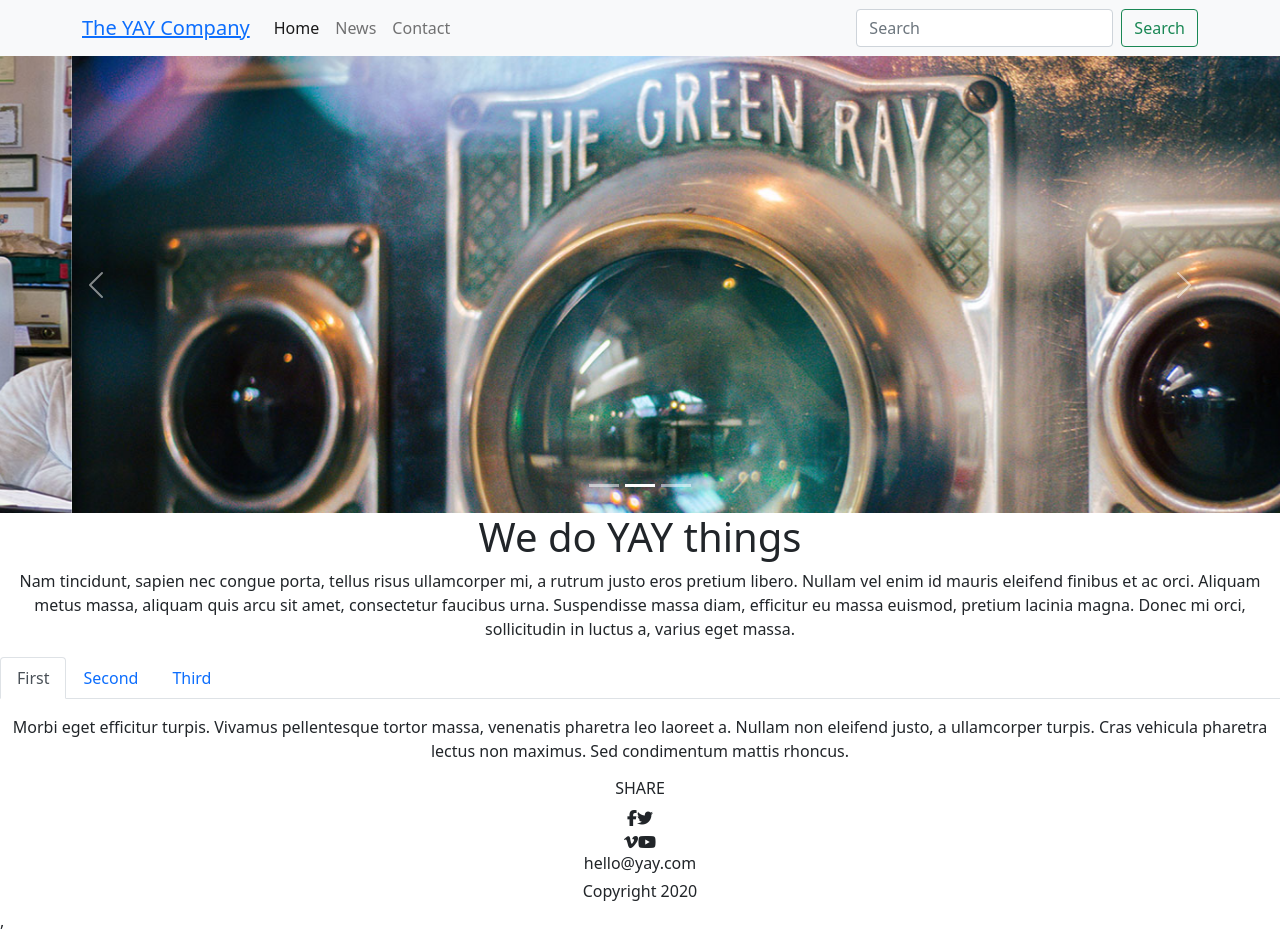
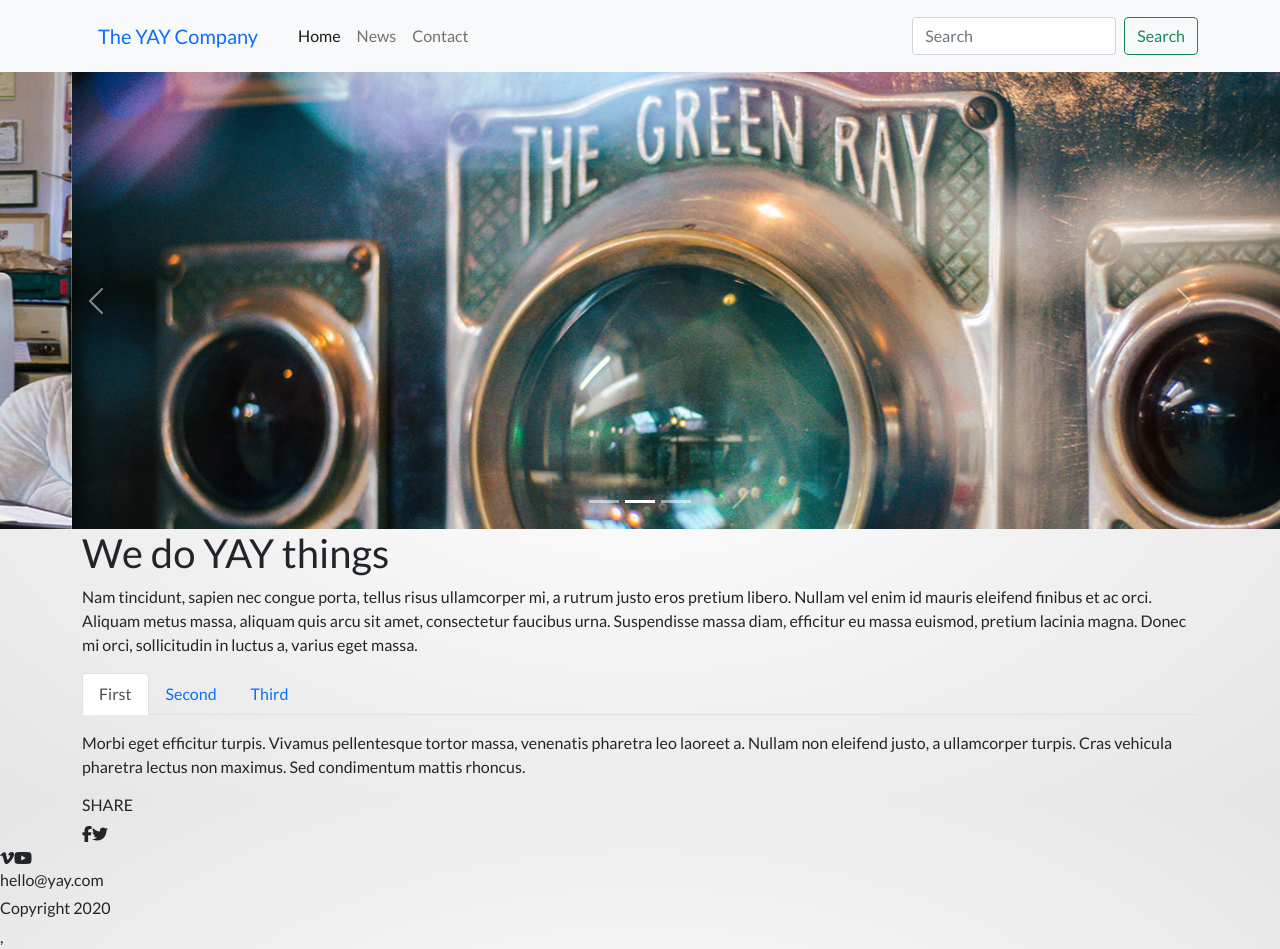
Before and after one commit to Noroff-FEU-Assignments/css-frameworks-ca-pkderlam87, a React (Create React App) app in the folder yay/: page /Home in a window 1280 px wide. Built offline with nearby package versions, Linux system fonts and the light colour scheme; a web font is replaced by a local one.

Commit message:
Only the global styles are done.

```diff
--- a/yay/package.json
+++ b/yay/package.json
@@ -12,6 +12,7 @@
     "react-dom": "^17.0.2",
     "react-router-dom": "^6.0.2",
     "react-scripts": "4.0.3",
+    "styled-components": "^5.3.3",
     "web-vitals": "^1.1.2"
   },
   "scripts": {
@@ -37,5 +38,8 @@
       "last 1 firefox version",
       "last 1 safari version"
     ]
+  },
+  "devDependencies": {
+    "babel-plugin-styled-components": "^1.13.3"
   }
 }
--- a/yay/src/App.css
+++ /dev/null
@@ -1,38 +0,0 @@
-.App {
-  text-align: center;
-}
-
-.App-logo {
-  height: 40vmin;
-  pointer-events: none;
-}
-
-@media (prefers-reduced-motion: no-preference) {
-  .App-logo {
-    animation: App-logo-spin infinite 20s linear;
-  }
-}
-
-.App-header {
-  background-color: #282c34;
-  min-height: 100vh;
-  display: flex;
-  flex-direction: column;
-  align-items: center;
-  justify-content: center;
-  font-size: calc(10px + 2vmin);
-  color: white;
-}
-
-.App-link {
-  color: #61dafb;
-}
-
-@keyframes App-logo-spin {
-  from {
-    transform: rotate(0deg);
-  }
-  to {
-    transform: rotate(360deg);
-  }
-}
--- a/yay/src/App.js
+++ b/yay/src/App.js
@@ -1,18 +1,27 @@
 
-import './App.css';
+import React from 'react';
+import { ThemeProvider } from 'styled-components';
 import Navigation from './components/Nav';
-/*import CarouselNews from './components/Carousel';
-import TitlePage from './components/TitlePage';
-import Paragraph from './components/Paragraph';
-import TabsIndex from './components/Tabs';
-import Footer from './components/Footer';*/
 import { Route, Routes } from 'react-router-dom';
 import Home from './components/Home/Home'
 import News from './components/News/News';
 import Contact from './components/Contact/Contact';
+import GlobalStyle from './styles/GlobalStyle';
+
+const theme = {
+  primaryColour: "#E92569",
+  secondaryColour: "#FFFFFF",
+  lightGray: "#EFEFEF",
+  darkGray: "#767676",
+  mediumGray: "#C7C7C7",
+  blackColour: "#0A0A0A",
+  backgroundColour: "radial-gradient(#FFFFFF,#E5E5E5)",
+}
 
 function App() {
   return (
+    <ThemeProvider theme={theme}>
+      <GlobalStyle />
       <div className="App">
         <Navigation />
         <Routes>
@@ -21,6 +30,7 @@ function App() {
           <Route path="/Contact" element={<Contact />} />
         </Routes>
       </div>
+    </ThemeProvider>
   );
 }
 
--- a/yay/src/components/Contact/Contact.js
+++ b/yay/src/components/Contact/Contact.js
@@ -3,13 +3,16 @@ import InfoContact from './InfoContact';
 import TitlePage from './../TitlePage';
 import FormContact from './FormContact';
 import Footer from './../Footer';
+import Container from 'react-bootstrap/esm/Container';
 
 function Contact() {
     return (
         <div className="App">
-            <InfoContact />
-            <TitlePage content="Submit your details" />
-            <FormContact />
+            <Container>
+                <InfoContact />
+                <TitlePage content="Submit your details" />
+                <FormContact />
+            </Container>
             <Footer />
         </div>
     );
--- a/yay/src/components/Home/Home.js
+++ b/yay/src/components/Home/Home.js
@@ -3,15 +3,18 @@ import TitlePage from './../TitlePage';
 import Paragraph from './../Paragraph';
 import TabsIndex from './Tabs';
 import Footer from './../Footer';
+import Container from 'react-bootstrap/esm/Container';
 
 
 function Home() {
     return (
         <div className="App">
             <CarouselNews />
-            <TitlePage content="We do YAY things" />
-            <Paragraph content="Nam tincidunt, sapien nec congue porta, tellus risus ullamcorper mi, a rutrum justo eros pretium libero. Nullam vel enim id mauris eleifend finibus et ac orci. Aliquam metus massa, aliquam quis arcu sit amet, consectetur faucibus urna. Suspendisse massa diam, efficitur eu massa euismod, pretium lacinia magna. Donec mi orci, sollicitudin in luctus a, varius eget massa."></Paragraph>
-            <TabsIndex />
+            <Container>
+                <TitlePage content="We do YAY things" />
+                <Paragraph content="Nam tincidunt, sapien nec congue porta, tellus risus ullamcorper mi, a rutrum justo eros pretium libero. Nullam vel enim id mauris eleifend finibus et ac orci. Aliquam metus massa, aliquam quis arcu sit amet, consectetur faucibus urna. Suspendisse massa diam, efficitur eu massa euismod, pretium lacinia magna. Donec mi orci, sollicitudin in luctus a, varius eget massa."></Paragraph>
+                <TabsIndex />
+            </Container>
             <Footer />
         </div>
     );
--- a/yay/src/components/Nav.js
+++ b/yay/src/components/Nav.js
@@ -12,7 +12,7 @@ function Navigation() {
         <>
             <Navbar bg="light" expand="lg">
                 <Container>
-                    <Navbar.Brand to="/Home"><NavLink to="/Home">The YAY Company</NavLink></Navbar.Brand>
+                    <Navbar.Brand to="/Home"><NavLink to="/Home" className="nav-link">The YAY Company</NavLink></Navbar.Brand>
                     <Navbar.Toggle aria-controls="basic-navbar-nav" />
                     <Navbar.Collapse id="basic-navbar-nav">
                         <Nav className="me-auto">
--- /dev/null
+++ b/yay/src/styles/GlobalStyle.js
@@ -0,0 +1,12 @@
+import { createGlobalStyle } from "styled-components";
+
+const GlobalStyle = createGlobalStyle`
+body{
+    margin: 0;
+    background: ${(props) => props.theme.backgroundColour};
+    height: 100vh;
+    font-family: 'Lato', sans-serif;
+}
+`;
+
+export default GlobalStyle;
```
Also changed, not shown: 1 other file (tests, documents, lock files or other folders). Lines whose indentation alone changed are shown as unchanged.
